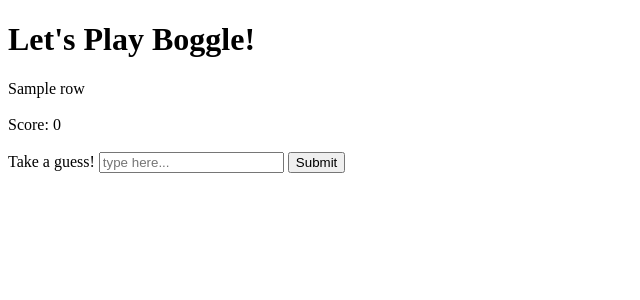
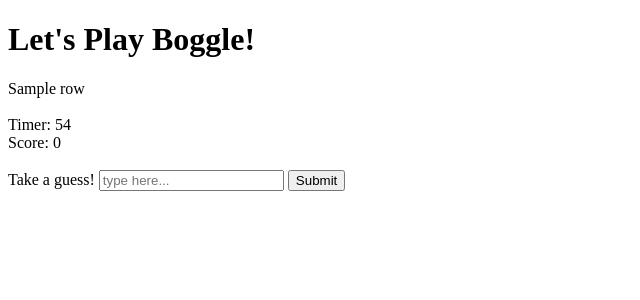
Before and after one commit to alexanderaboutanos/Boggle, a Flask app: template templates/board.html in a window 1280 px wide. Shown: the top 300 px of the page, without its empty margins (0-640 px from the left). Run offline with Flask 2, Linux system fonts and the light colour scheme; the template is opened without the code that fills it: most values are stand-ins (such as "Sample title", 1, 10 or a date in 2020); parts of the project's set-up code (start-up, migrations or seed data) failed here and were passed over.

Commit message:
Completed:Step_Five

```diff
--- a/static/app.js
+++ b/static/app.js
@@ -8,7 +8,10 @@
 });
 
 async function handleGuess(guess) {
-  response = await axios.post("/check-guess", { guess: guess });
+  if ($("#timer").html() === "0") {
+    alert("Times up fool");
+    return;
+  } else response = await axios.post("/check-guess", { guess: guess });
   alert(response.data);
   if (response.data === "ok") {
     score += guess.length;
@@ -19,3 +22,16 @@
 // set html score to 0 at start of game
 score = 0;
 $("#score").html(score);
+
+function timer() {
+  let seconds = 60;
+  $("#timer").html(seconds);
+  let timer = setInterval(function () {
+    if (seconds === 0) {
+      clearInterval(timer);
+    } else seconds = seconds - 1;
+    $("#timer").html(seconds);
+  }, 1000);
+}
+
+window.onload = timer();
--- a/templates/board.html
+++ b/templates/board.html
@@ -12,6 +12,10 @@
 </div>
 
 <br />
+<div id="TimerDiv">
+  <span>Timer:</span>
+  <span id="timer"></span>
+</div>
 <span>Score:</span>
 <span id="score"></span>
 
```
